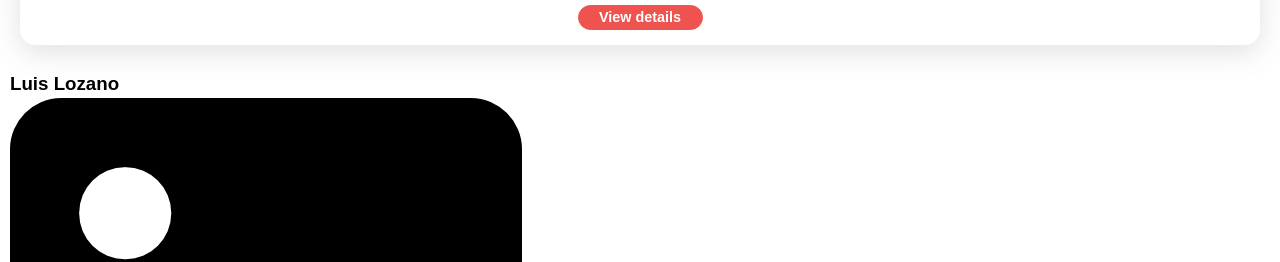
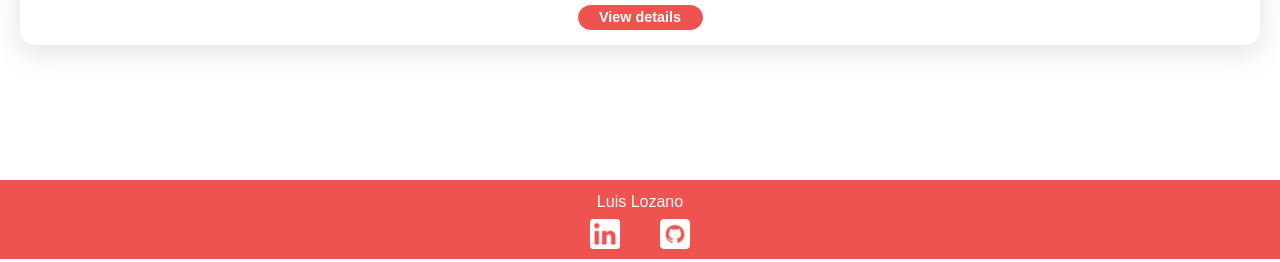
Before and after one commit to lslozano/pokedex-app, a React (Create React App) app: page / in a window 1280 px wide. Shown: the part 541-803 px from the top of the page. Built offline with nearby package versions, Linux system fonts and the light colour scheme.

Commit message:
Add styles for Footer

```diff
--- a/src/components/Footer/index.jsx
+++ b/src/components/Footer/index.jsx
@@ -2,14 +2,22 @@ import React from 'react';
 // Assets
 import LinkedinLogo from '../../assets/linkedinLogo.png';
 import GithubLogo from '../../assets/githubLogo.png';
+// Styles
+import { Container, Text, LinksContainer, IconLink } from './styles';
 
 const Footer = () => {
   return (
-    <div>
-      <h3>Luis Lozano</h3>
-      <img src={LinkedinLogo} alt="linkedin-logo" />
-      <img src={GithubLogo} alt="github-logo" />
-    </div>
+    <Container>
+      <Text>Luis Lozano</Text>
+      <LinksContainer>
+        <IconLink href="https://www.linkedin.com/in/lslozano">
+          <img src={LinkedinLogo} alt="linkedin-logo" />
+        </IconLink>
+        <IconLink href="https://www.linkedin.com/in/lslozano">
+          <img src={GithubLogo} alt="github-logo" />
+        </IconLink>
+      </LinksContainer>
+    </Container>
   )
 }
 
--- /dev/null
+++ b/src/components/Footer/styles.jsx
@@ -0,0 +1,40 @@
+import styled from "styled-components";
+
+export const Container = styled.div.attrs({
+  className: 'footer-container',
+})`
+  background-color: #ef5350;
+  display: flex;
+  flex-direction: column;
+  align-items: center;
+  margin: 0 -10px;
+  margin-block-start: auto;
+  padding: 10px;
+`;
+
+export const Text = styled.p.attrs({
+  className: 'footer-text',
+})`
+  color: #fff;
+`;
+
+export const LinksContainer = styled.div.attrs({
+  className: 'footer-links-container',
+})`
+  display: flex;
+  flex-direction: row;
+  justify-content: space-between;
+  width: 100px;
+  margin-block-start: 5px;
+`;
+
+export const IconLink = styled.a.attrs({
+  className: 'footer-icon',
+})`
+  cursor: pointer;
+
+  img {
+    width: 30px;
+    filter: invert(100%);
+  }
+`;
```
